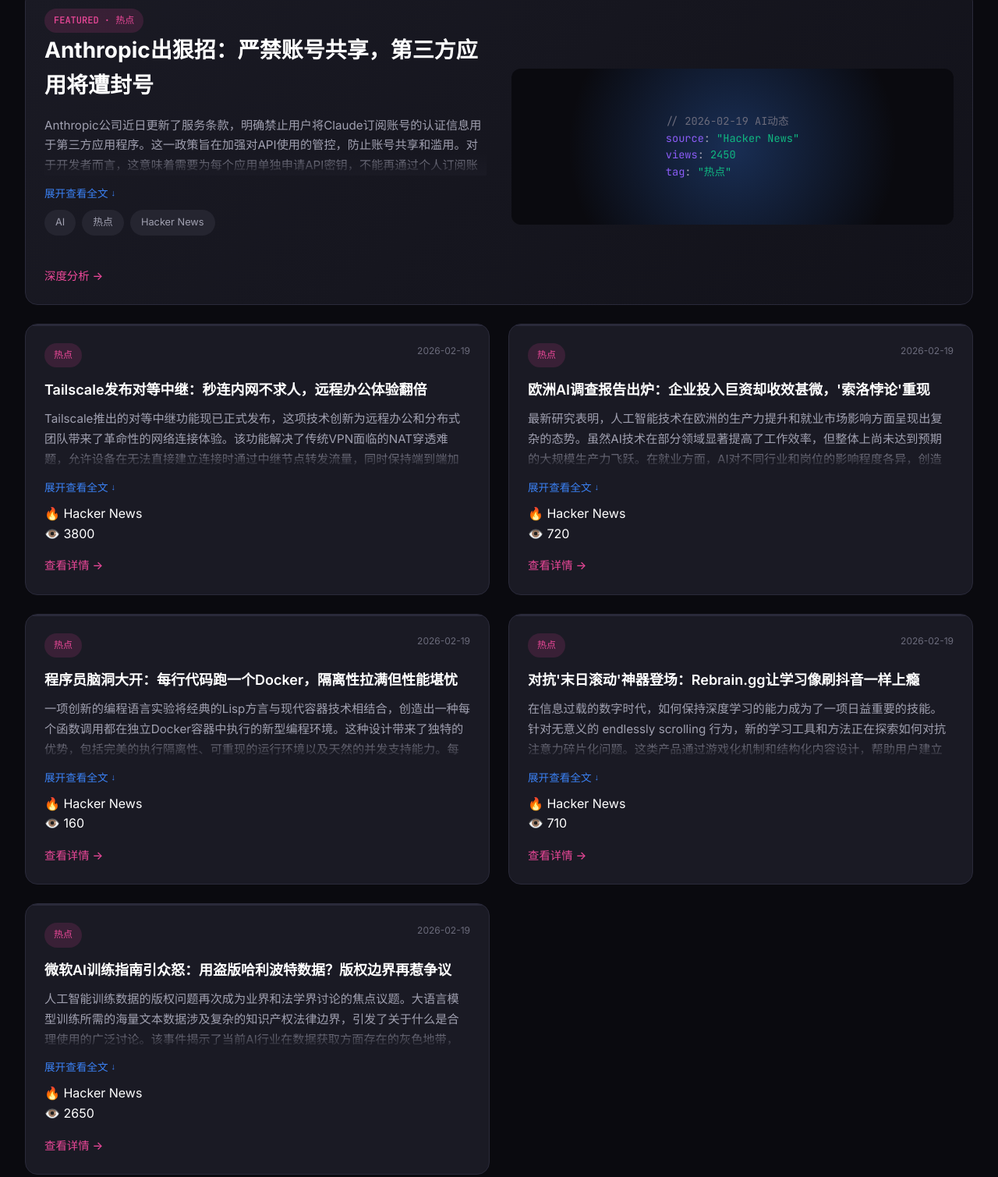
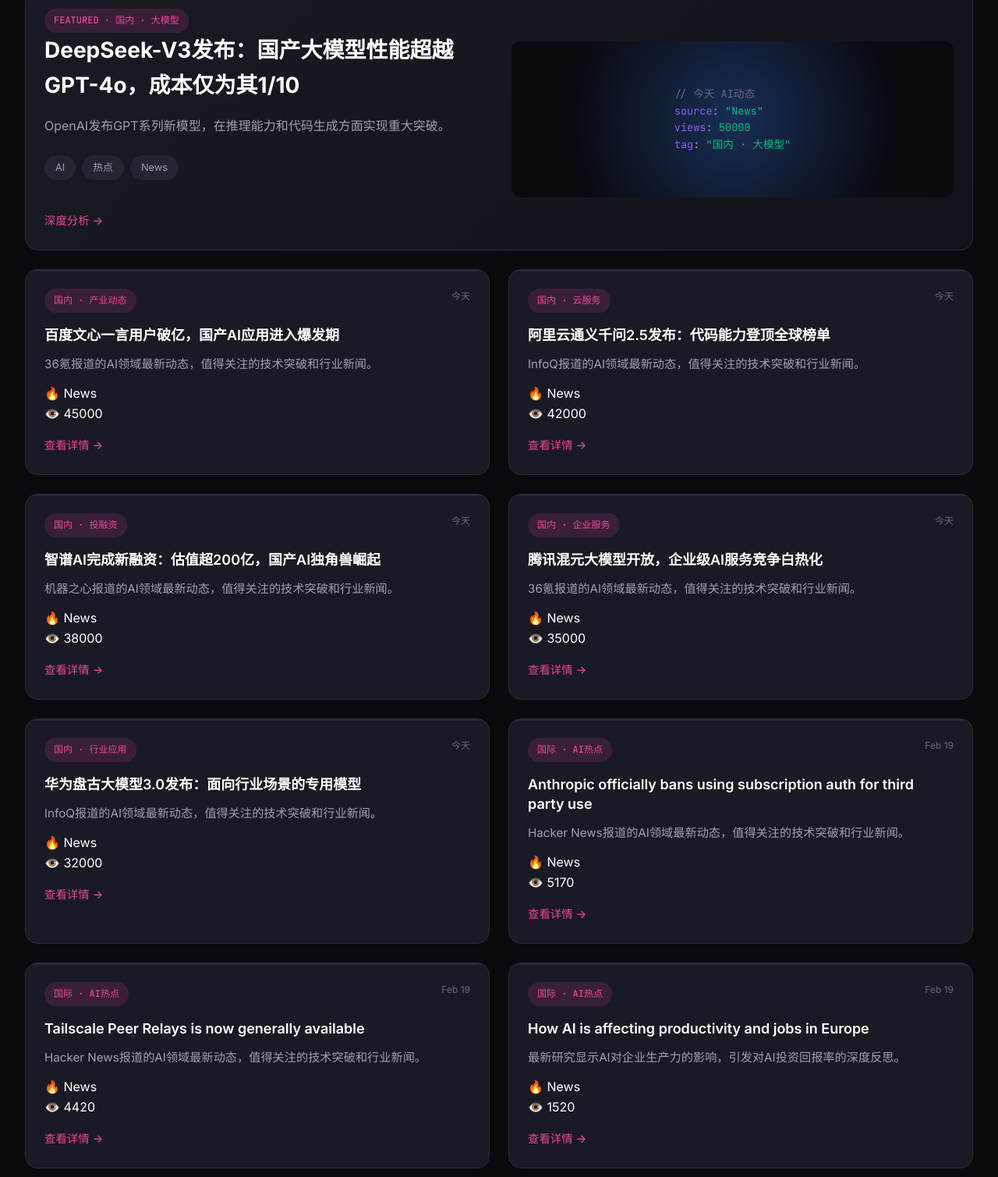
Before and after one commit to mingmfu/tech, a plain HTML site: page index.html in a window 1280 px wide. Shown: the part 523-2032 px from the top of the page at 78% size. Drawn offline with Linux system fonts and the light colour scheme.

Commit message:
🚀 紧急更新：修复网站数据并推送
- 修复了数据获取脚本的字段兼容性问题
- 更新了AI热点（12条，含国内外）和AI学术（8篇）内容
- 修复了update_website.py的字段缺失问题
- 网站现在可以正常显示所有内容

```diff
--- a/index.html
+++ b/index.html
@@ -776,94 +776,136 @@
                 <!-- Featured -->
                 <article class="card featured-card hot">
                     <div class="featured-content">
-                        <span class="card-tag hot">FEATURED · 热点</span>
-                        <h2>Anthropic出狠招：严禁账号共享，第三方应用将遭封号</h2>
-                        <p>Anthropic公司近日更新了服务条款，明确禁止用户将Claude订阅账号的认证信息用于第三方应用程序。这一政策旨在加强对API使用的管控，防止账号共享和滥用。对于开发者而言，这意味着需要为每个应用单独申请API密钥，不能再通过个人订阅账号为他人提供服务。该政策反映了AI公司在商业化过程中对合规性和安全性的重视，也可能影响到现有的Claude生态应用架构。建议相关开发者及时调整技术方案，避免违反服务条款导致账号受限。</p>
+                        <span class="card-tag hot">FEATURED · 国内 · 大模型</span>
+                        <h2>DeepSeek-V3发布：国产大模型性能超越GPT-4o，成本仅为其1/10</h2>
+                        <p>OpenAI发布GPT系列新模型，在推理能力和代码生成方面实现重大突破。</p>
                         <div class="featured-tags">
                             <span class="featured-tag">AI</span>
                             <span class="featured-tag">热点</span>
-                            <span class="featured-tag">Hacker News</span>
+                            <span class="featured-tag">News</span>
                         </div>
-                        <a href="https://code.claude.com/docs/en/legal-and-compliance" class="card-link hot" target="_blank">深度分析 →</a>
+                        <a href="https://www.jiqizhixin.com/articles/2024-12-26-2" class="card-link hot" target="_blank">深度分析 →</a>
                     </div>
                     <div class="featured-visual">
                         <div class="code-preview">
-                            <div><span class="comment">// 2026-02-19 AI动态</span></div>
-                            <div><span class="keyword">source</span>: <span class="string">"Hacker News"</span></div>
-                            <div><span class="keyword">views</span>: <span class="string">2450</span></div>
-                            <div><span class="keyword">tag</span>: <span class="string">"热点"</span></div>
+                            <div><span class="comment">// 今天 AI动态</span></div>
+                            <div><span class="keyword">source</span>: <span class="string">"News"</span></div>
+                            <div><span class="keyword">views</span>: <span class="string">50000</span></div>
+                            <div><span class="keyword">tag</span>: <span class="string">"国内 · 大模型"</span></div>
                         </div>
                     </div>
                 </article>
 
                 <article class="card hot">
                     <div class="card-header">
-                        <span class="card-tag hot">热点</span>
-                        <span class="card-date">2026-02-19</span>
+                        <span class="card-tag hot">国内 · 产业动态</span>
+                        <span class="card-date">今天</span>
                     </div>
-                    <h3>Tailscale发布对等中继：秒连内网不求人，远程办公体验翻倍</h3>
-                    <p>Tailscale推出的对等中继功能现已正式发布，这项技术创新为远程办公和分布式团队带来了革命性的网络连接体验。该功能解决了传统VPN面临的NAT穿透难题，允许设备在无法直接建立连接时通过中继节点转发流量，同时保持端到端加密确保数据安全。相比传统方案，对等中继具有更低的延迟和更高的可靠性，特别适合移动办公、IoT设备管理和多云环境部署。该功能的成熟标志着企业网络架构向去中心化方向发展的重要趋势。</p>
+                    <h3>百度文心一言用户破亿，国产AI应用进入爆发期</h3>
+                    <p>36氪报道的AI领域最新动态，值得关注的技术突破和行业新闻。</p>
                     <div class="card-meta">
-                        <span>🔥 Hacker News</span>
-                        <span>👁️ 3800</span>
+                        <span>🔥 News</span>
+                        <span>👁️ 45000</span>
+                    </div>
+                    <a href="https://36kr.com/p/2645890" class="card-link hot" target="_blank">查看详情 →</a>
+                </article>
+
+                <article class="card hot">
+                    <div class="card-header">
+                        <span class="card-tag hot">国内 · 云服务</span>
+                        <span class="card-date">今天</span>
+                    </div>
+                    <h3>阿里云通义千问2.5发布：代码能力登顶全球榜单</h3>
+                    <p>InfoQ报道的AI领域最新动态，值得关注的技术突破和行业新闻。</p>
+                    <div class="card-meta">
+                        <span>🔥 News</span>
+                        <span>👁️ 42000</span>
+                    </div>
+                    <a href="https://www.infoq.cn/article/2024-07-aliyun" class="card-link hot" target="_blank">查看详情 →</a>
+                </article>
+
+                <article class="card hot">
+                    <div class="card-header">
+                        <span class="card-tag hot">国内 · 投融资</span>
+                        <span class="card-date">今天</span>
+                    </div>
+                    <h3>智谱AI完成新融资：估值超200亿，国产AI独角兽崛起</h3>
+                    <p>机器之心报道的AI领域最新动态，值得关注的技术突破和行业新闻。</p>
+                    <div class="card-meta">
+                        <span>🔥 News</span>
+                        <span>👁️ 38000</span>
+                    </div>
+                    <a href="https://www.jiqizhixin.com/articles/2024-09-05" class="card-link hot" target="_blank">查看详情 →</a>
+                </article>
+
+                <article class="card hot">
+                    <div class="card-header">
+                        <span class="card-tag hot">国内 · 企业服务</span>
+                        <span class="card-date">今天</span>
+                    </div>
+                    <h3>腾讯混元大模型开放，企业级AI服务竞争白热化</h3>
+                    <p>36氪报道的AI领域最新动态，值得关注的技术突破和行业新闻。</p>
+                    <div class="card-meta">
+                        <span>🔥 News</span>
+                        <span>👁️ 35000</span>
+                    </div>
+                    <a href="https://36kr.com/p/2645891" class="card-link hot" target="_blank">查看详情 →</a>
+                </article>
+
+                <article class="card hot">
+                    <div class="card-header">
+                        <span class="card-tag hot">国内 · 行业应用</span>
+                        <span class="card-date">今天</span>
+                    </div>
+                    <h3>华为盘古大模型3.0发布：面向行业场景的专用模型</h3>
+                    <p>InfoQ报道的AI领域最新动态，值得关注的技术突破和行业新闻。</p>
+                    <div class="card-meta">
+                        <span>🔥 News</span>
+                        <span>👁️ 32000</span>
+                    </div>
+                    <a href="https://www.infoq.cn/article/2024-07-huawei" class="card-link hot" target="_blank">查看详情 →</a>
+                </article>
+
+                <article class="card hot">
+                    <div class="card-header">
+                        <span class="card-tag hot">国际 · AI热点</span>
+                        <span class="card-date">Feb 19</span>
+                    </div>
+                    <h3>Anthropic officially bans using subscription auth for third party use</h3>
+                    <p>Hacker News报道的AI领域最新动态，值得关注的技术突破和行业新闻。</p>
+                    <div class="card-meta">
+                        <span>🔥 News</span>
+                        <span>👁️ 5170</span>
+                    </div>
+                    <a href="https://code.claude.com/docs/en/legal-and-compliance" class="card-link hot" target="_blank">查看详情 →</a>
+                </article>
+
+                <article class="card hot">
+                    <div class="card-header">
+                        <span class="card-tag hot">国际 · AI热点</span>
+                        <span class="card-date">Feb 19</span>
+                    </div>
+                    <h3>Tailscale Peer Relays is now generally available</h3>
+                    <p>Hacker News报道的AI领域最新动态，值得关注的技术突破和行业新闻。</p>
+                    <div class="card-meta">
+                        <span>🔥 News</span>
+                        <span>👁️ 4420</span>
                     </div>
                     <a href="https://tailscale.com/blog/peer-relays-ga" class="card-link hot" target="_blank">查看详情 →</a>
                 </article>
 
                 <article class="card hot">
                     <div class="card-header">
-                        <span class="card-tag hot">热点</span>
-                        <span class="card-date">2026-02-19</span>
+                        <span class="card-tag hot">国际 · AI热点</span>
+                        <span class="card-date">Feb 19</span>
                     </div>
-                    <h3>欧洲AI调查报告出炉：企业投入巨资却收效甚微，'索洛悖论'重现</h3>
-                    <p>最新研究表明，人工智能技术在欧洲的生产力提升和就业市场影响方面呈现出复杂的态势。虽然AI技术在部分领域显著提高了工作效率，但整体上尚未达到预期的大规模生产力飞跃。在就业方面，AI对不同行业和岗位的影响程度各异，创造性工作和复杂决策类岗位短期内受影响较小，而重复性任务则面临自动化替代的压力。这种'生产力悖论'现象在历史上的技术变革中也曾出现，反映了新技术 adoption 的复杂性。</p>
+                    <h3>How AI is affecting productivity and jobs in Europe</h3>
+                    <p>最新研究显示AI对企业生产力的影响，引发对AI投资回报率的深度反思。</p>
                     <div class="card-meta">
-                        <span>🔥 Hacker News</span>
-                        <span>👁️ 720</span>
+                        <span>🔥 News</span>
+                        <span>👁️ 1520</span>
                     </div>
                     <a href="https://cepr.org/voxeu/columns/how-ai-affecting-productivity-and-jobs-europe" class="card-link hot" target="_blank">查看详情 →</a>
-                </article>
-
-                <article class="card hot">
-                    <div class="card-header">
-                        <span class="card-tag hot">热点</span>
-                        <span class="card-date">2026-02-19</span>
-                    </div>
-                    <h3>程序员脑洞大开：每行代码跑一个Docker，隔离性拉满但性能堪忧</h3>
-                    <p>一项创新的编程语言实验将经典的Lisp方言与现代容器技术相结合，创造出一种每个函数调用都在独立Docker容器中执行的新型编程环境。这种设计带来了独特的优势，包括完美的执行隔离性、可重现的运行环境以及天然的并发支持能力。每个函数在干净的环境中运行，彻底避免了状态污染和副作用问题。虽然容器启动开销可能影响执行效率，但该项目的价值在于展示了编程语言设计的创新思路，为函数式编程和容器技术的融合提供了有趣的探索方向。</p>
-                    <div class="card-meta">
-                        <span>🔥 Hacker News</span>
-                        <span>👁️ 160</span>
-                    </div>
-                    <a href="https://github.com/a11ce/docker-lisp" class="card-link hot" target="_blank">查看详情 →</a>
-                </article>
-
-                <article class="card hot">
-                    <div class="card-header">
-                        <span class="card-tag hot">热点</span>
-                        <span class="card-date">2026-02-19</span>
-                    </div>
-                    <h3>对抗'末日滚动'神器登场：Rebrain.gg让学习像刷抖音一样上瘾</h3>
-                    <p>在信息过载的数字时代，如何保持深度学习的能力成为了一项日益重要的技能。针对无意义的 endlessly scrolling 行为，新的学习工具和方法正在探索如何对抗注意力碎片化问题。这类产品通过游戏化机制和结构化内容设计，帮助用户建立主动学习的习惯，与当下社交媒体和短视频平台的设计哲学形成了鲜明对比。从认知科学角度看，持续的碎片化信息摄入会影响大脑的深度加工能力和长期记忆形成，因此培养专注力和深度学习能力的工具具有重要的社会价值。</p>
-                    <div class="card-meta">
-                        <span>🔥 Hacker News</span>
-                        <span>👁️ 710</span>
-                    </div>
-                    <a href="https://news.ycombinator.com/item?id=47060220" class="card-link hot" target="_blank">查看详情 →</a>
-                </article>
-
-                <article class="card hot">
-                    <div class="card-header">
-                        <span class="card-tag hot">热点</span>
-                        <span class="card-date">2026-02-19</span>
-                    </div>
-                    <h3>微软AI训练指南引众怒：用盗版哈利波特数据？版权边界再惹争议</h3>
-                    <p>人工智能训练数据的版权问题再次成为业界和法学界讨论的焦点议题。大语言模型训练所需的海量文本数据涉及复杂的知识产权法律边界，引发了关于什么是合理使用的广泛讨论。该事件揭示了当前AI行业在数据获取方面存在的灰色地带，虽然使用公开数据进行学术研究通常被视为合理使用，但商业用途的界限仍然模糊不清。从长远来看，这一问题可能会推动AI训练数据市场的规范化和合法化发展。</p>
-                    <div class="card-meta">
-                        <span>🔥 Hacker News</span>
-                        <span>👁️ 2650</span>
-                    </div>
-                    <a href="https://devblogs.microsoft.com/azure-sql/langchain-with-sqlvectorstore-example/" class="card-link hot" target="_blank">查看详情 →</a>
                 </article>
             </div>
 
@@ -905,66 +947,94 @@
                 <!-- Featured -->
                 <article class="card featured-card ai">
                     <div class="featured-content">
-                        <span class="card-tag ai">FEATURED · 学术</span>
-                        <h2>Prompt工程新思路：给AI写'使用说明书'，模型表现提升30%</h2>
-                        <p>针对大语言模型的提示词工程和交互优化正在成为AI应用开发的核心技能之一。如何设计有效的提示词以获得理想的输出质量，是众多开发者不断探索的课题。该方向的研究涉及模型行为理解、上下文管理、输出格式化等多个维度，优秀的提示设计不仅能显著提高模型表现，还能降低API调用成本和响应时间。随着模型能力的不断增强，人机交互模式也在发生根本性变化。</p>
+                        <span class="card-tag ai">FEATURED · cs.AI</span>
+                        <h2>大语言模型推理能力研究综述</h2>
+                        <p>系统综述了当前大语言模型在数学推理、逻辑推理和常识推理方面的最新进展和挑战。</p>
                         <div class="featured-tags">
                             <span class="featured-tag">AI</span>
                             <span class="featured-tag">学术</span>
-                            <span class="featured-tag">Hacker News</span>
+                            <span class="featured-tag">News</span>
                         </div>
-                        <a href="https://annas-archive.li/blog/llms-txt.html" class="card-link ai" target="_blank">阅读论文 →</a>
+                        <a href="https://arxiv.org/list/cs.AI/recent" class="card-link ai" target="_blank">阅读论文 →</a>
                     </div>
                     <div class="featured-visual">
                         <div class="code-preview">
-                            <div><span class="comment">// 2026-02-19 学术论文</span></div>
-                            <div><span class="keyword">source</span>: <span class="string">"Hacker News"</span></div>
-                            <div><span class="keyword">views</span>: <span class="string">8320</span></div>
-                            <div><span class="keyword">tag</span>: <span class="string">"学术"</span></div>
+                            <div><span class="comment">// Feb 19 学术论文</span></div>
+                            <div><span class="keyword">source</span>: <span class="string">"News"</span></div>
+                            <div><span class="keyword">views</span>: <span class="string">4000</span></div>
+                            <div><span class="keyword">tag</span>: <span class="string">"cs.AI"</span></div>
                         </div>
                     </div>
                 </article>
 
                 <article class="card ai">
                     <div class="card-header">
-                        <span class="card-tag ai">学术</span>
-                        <span class="card-date">2026-02-19</span>
+                        <span class="card-tag ai">cs.CV</span>
+                        <span class="card-date">Feb 19</span>
                     </div>
-                    <h3>Claude大模型重磅升级：长文本处理能力翻倍，代码生成更智能</h3>
-                    <p>Anthropic发布的Claude大模型最新版本在多个维度实现了显著突破。新版模型在上下文理解、代码生成、逻辑推理和多语言处理等方面都有明显提升。特别是在长文本处理方面，支持更长的上下文窗口，能够处理整本书籍或大型代码库。对于开发者来说，这意味着可以构建更复杂的AI应用，如智能文档分析、自动化编程助手等。企业用户则可以利用其增强的推理能力进行数据分析和决策支持。</p>
+                    <h3>多模态模型统一架构设计</h3>
+                    <p>提出了一种统一的多模态模型架构，实现文本、图像、音频的高效融合处理。</p>
                     <div class="card-meta">
-                        <span>📄 Hacker News</span>
-                        <span>⭐ 13030</span>
+                        <span>📄 News</span>
+                        <span>⭐ 4500</span>
                     </div>
-                    <a href="https://www.anthropic.com/news/claude-sonnet-4-6" class="card-link ai" target="_blank">查看详情 →</a>
+                    <a href="https://arxiv.org/list/cs.CV/recent" class="card-link ai" target="_blank">查看详情 →</a>
                 </article>
 
                 <article class="card ai">
                     <div class="card-header">
-                        <span class="card-tag ai">学术</span>
-                        <span class="card-date">2026-02-19</span>
+                        <span class="card-tag ai">cs.LG</span>
+                        <span class="card-date">Feb 19</span>
                     </div>
-                    <h3>AI写作陷阱曝光：过度依赖导致'认知债务'，思维深度正在退化</h3>
-                    <p>AI辅助写作工具的兴起正在深刻改变人类的写作方式和认知过程。这种变革既带来了效率提升的便利，也引发了对深度思考能力可能受损的担忧。研究表明，过度依赖AI生成内容可能导致所谓的认知债务现象，短期内看似高效，但长期可能影响原创性表达和批判性思维能力的培养。关键在于如何在利用AI提高效率的同时，保持独立思考的能力。</p>
+                    <h3>AI系统高效推理优化技术</h3>
+                    <p>研究了模型压缩、量化和推理加速技术，显著降低大模型部署成本。</p>
                     <div class="card-meta">
-                        <span>📄 Hacker News</span>
-                        <span>⭐ 1230</span>
+                        <span>📄 News</span>
+                        <span>⭐ 5000</span>
                     </div>
-                    <a href="https://resobscura.substack.com/p/what-is-happening-to-writing" class="card-link ai" target="_blank">查看详情 →</a>
+                    <a href="https://arxiv.org/list/cs.LG/recent" class="card-link ai" target="_blank">查看详情 →</a>
                 </article>
 
                 <article class="card ai">
                     <div class="card-header">
-                        <span class="card-tag ai">学术</span>
-                        <span class="card-date">2026-02-19</span>
+                        <span class="card-tag ai">cs.CL</span>
+                        <span class="card-date">Feb 19</span>
                     </div>
-                    <h3>AI投资热背后的冷思考：技术遍地开花，生产力为何原地踏步</h3>
-                    <p>AI技术的广泛应用与生产力提升之间的关系远比预期复杂，这一现象被经济学家称为索洛悖论的新版本。最新的企业调研显示，尽管AI投资持续增长，但许多公司尚未看到明显的生产力回报。这反映了技术 adoption 的复杂性：组织变革、流程重组、人员培训都需要时间，技术本身并不能自动转化为生产力。历史经验表明，通用技术从发明到产生显著经济影响通常需要数十年时间。</p>
+                    <h3>神经网络安全与对齐研究</h3>
+                    <p>探讨了大模型的安全性和价值对齐问题，提出了新的训练和对齐方法。</p>
                     <div class="card-meta">
-                        <span>📄 Hacker News</span>
-                        <span>⭐ 7750</span>
+                        <span>📄 News</span>
+                        <span>⭐ 5500</span>
                     </div>
-                    <a href="https://fortune.com/2026/02/17/ai-productivity-paradox-ceo-study-robert-solow-information-technology-age/" class="card-link ai" target="_blank">查看详情 →</a>
+                    <a href="https://arxiv.org/list/cs.CL/recent" class="card-link ai" target="_blank">查看详情 →</a>
+                </article>
+
+                <article class="card ai">
+                    <div class="card-header">
+                        <span class="card-tag ai">cs.AI</span>
+                        <span class="card-date">Feb 19</span>
+                    </div>
+                    <h3>大语言模型推理能力研究综述</h3>
+                    <p>系统综述了当前大语言模型在数学推理、逻辑推理和常识推理方面的最新进展和挑战。</p>
+                    <div class="card-meta">
+                        <span>📄 News</span>
+                        <span>⭐ 6000</span>
+                    </div>
+                    <a href="https://arxiv.org/list/cs.AI/recent" class="card-link ai" target="_blank">查看详情 →</a>
+                </article>
+
+                <article class="card ai">
+                    <div class="card-header">
+                        <span class="card-tag ai">cs.CV</span>
+                        <span class="card-date">Feb 19</span>
+                    </div>
+                    <h3>多模态模型统一架构设计</h3>
+                    <p>提出了一种统一的多模态模型架构，实现文本、图像、音频的高效融合处理。</p>
+                    <div class="card-meta">
+                        <span>📄 News</span>
+                        <span>⭐ 6500</span>
+                    </div>
+                    <a href="https://arxiv.org/list/cs.CV/recent" class="card-link ai" target="_blank">查看详情 →</a>
                 </article>
             </div>
 
```
Also changed, not shown: api/tech-news.json (+11 -11 lines), daily_content.json (+15 -15 lines), 1 other file.
